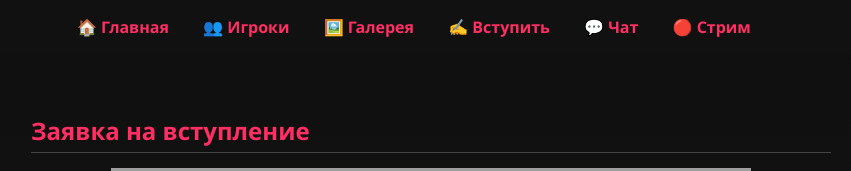
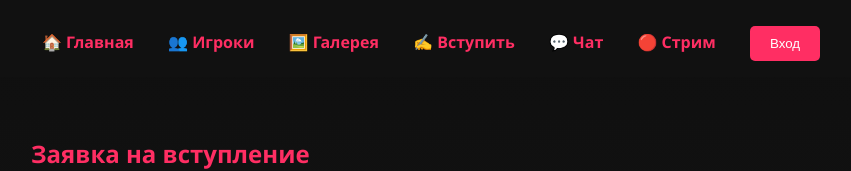
Before and after one commit to Kasic-sours/kosmostar-freefire, a plain HTML site: page join.html in a window 1280 px wide. Shown: the top 171 px of the page, without its empty margins (209-1060 px from the left). Drawn offline with Linux system fonts and the light colour scheme; grey boxes are pictures that could not be loaded.

Commit message:
Update join.html

```diff
--- a/join.html
+++ b/join.html
@@ -14,7 +14,7 @@
         <li><a href="join.html">✍️ Вступить</a></li>
         <li><a href="chat.html">💬 Чат</a></li>
         <li><a href="stream.html">🔴 Стрим</a></li>
-        <li id="auth-menu-item"></li>
+        <li><button id="openAuthBtn">Вход</button></li>
     </ul>
 </nav>
 
```
